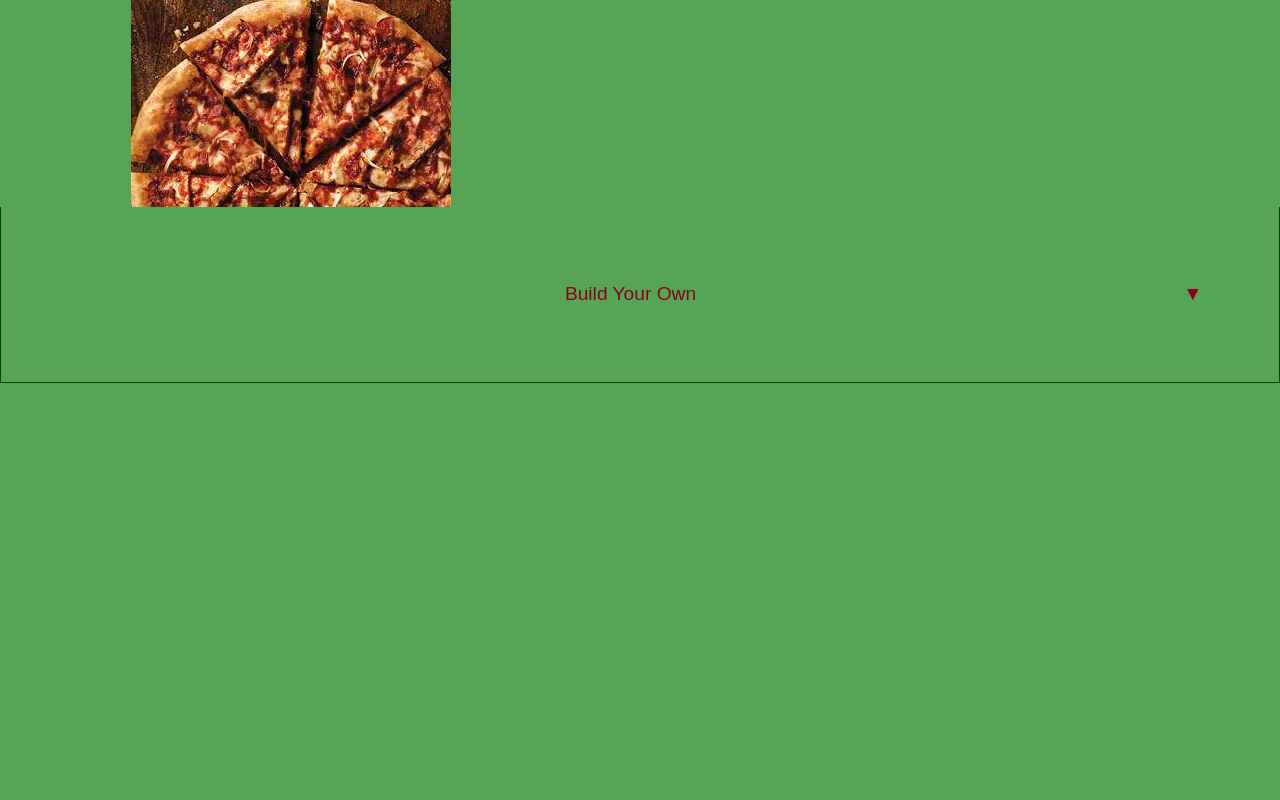
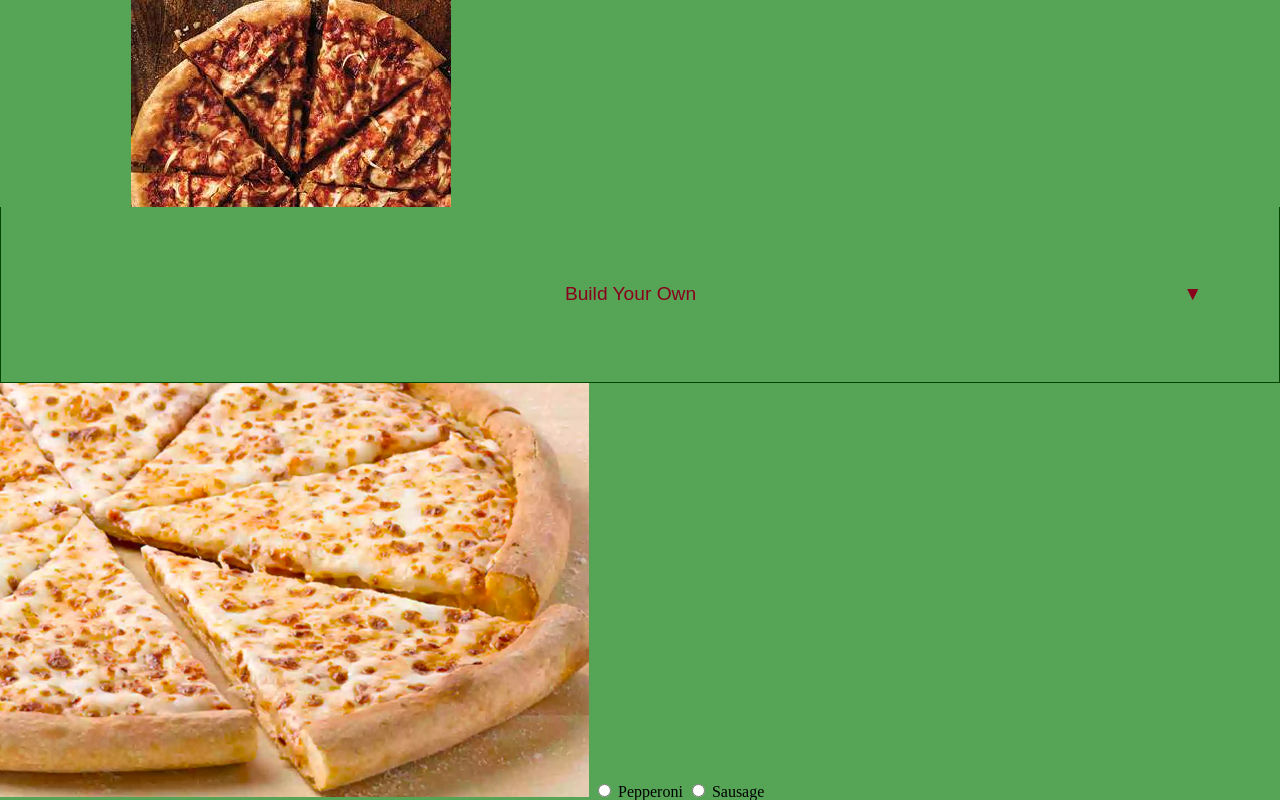
Before and after one commit to blueshysky/ITM362Project2, a plain HTML site: page order/index.html in a window 1280 px wide. Shown: the part 1306-2106 px from the top of the page. Before the commit the page ends 1689 px from the top, so only its background shows below. Drawn offline with Linux system fonts and the light colour scheme.

Commit message:
Add build your own content

```diff
--- a/order/index.html
+++ b/order/index.html
@@ -40,6 +40,13 @@
       <p id="bc">BBQ Chicken</p>
     </section>
     <button id="build">Build Your Own</button>
+    <section class="builds">
+      <img id="buildc" src="/images/build.png" />
+      <input type="radio" id="pep">
+      <label for="pep">Pepperoni</label>
+      <input type="radio" id="sos">
+      <label for="sos">Sausage</label>
+    </section>
   </section>
   <script src="site.js"></script>
 </body>
```
